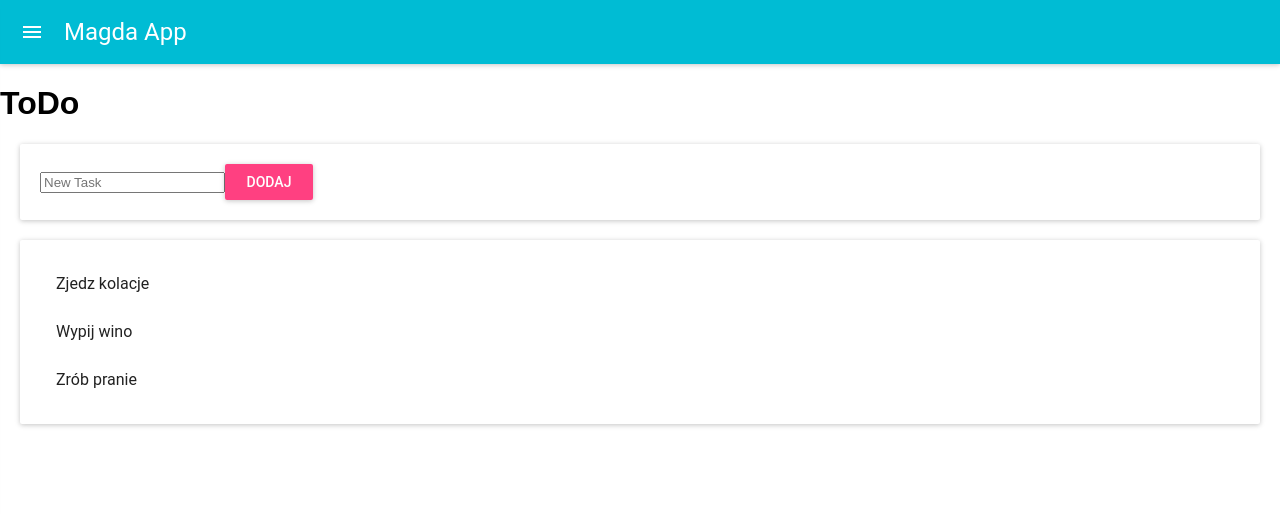
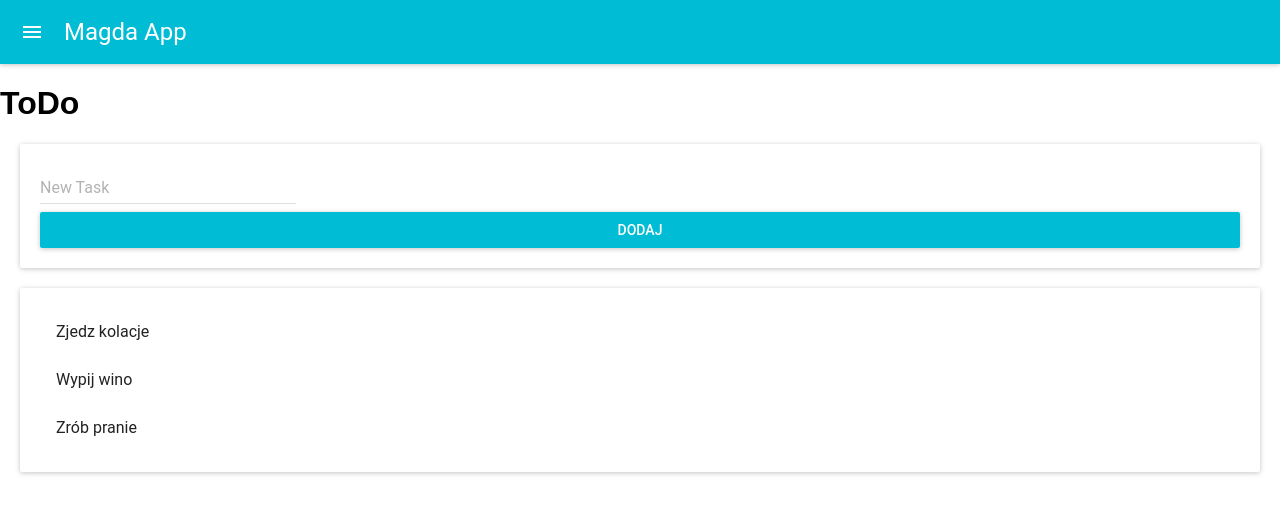
Before and after one commit to mklopotek/appreact, a React (Create React App) app: page /to-do in a window 1280 px wide. Shown: the top 514 px of the page. Built offline with nearby package versions, Linux system fonts and the light colour scheme.

Commit message:
addedNewTaskClickHandler function

```diff
--- a/src/ToDo/Forms.js
+++ b/src/ToDo/Forms.js
@@ -1,20 +1,22 @@
 import React from 'react'
 import PaperRefined from '../components/PaperRefined'
 import RaisedButton from 'material-ui/RaisedButton'
+import TextField from 'material-ui/TextField';
 
 const Forms = (props) => (
     <PaperRefined>
-    <input
-        type={'text'}
-        placeholder={'New Task'}
-        value={props.newTaskText}
-        onChange={props.onNewTaskTextChanged}
-    >
-    </input>
-    <RaisedButton
-        label="Dodaj"
-        secondary={true}
-    ></RaisedButton>
+        <TextField
+            hintText="New Task"
+            type={'text'}
+            value={props.newTaskText}
+            onChange={props.onNewTaskTextChanged}
+        />
+        <RaisedButton
+            label="Dodaj"
+            primary={true}
+            fullWidth={true}
+            onClick={props.onAddNewTaskClickHandler}
+        />
     </PaperRefined>
 )
 
--- a/src/ToDo/ToDo.js
+++ b/src/ToDo/ToDo.js
@@ -17,6 +17,12 @@ class ToDo extends React.Component {
         this.setState({newTaskText: event.target.value})
     }
 
+    onAddNewTaskClickHandler = () => {
+        this.setState({
+            tasks: this.state.tasks.concat({isCompleted: false, text: this.state.newTaskText, key: Date.now()})
+        })
+    }
+
     render(){
         return(
             <div>
@@ -25,6 +31,7 @@ class ToDo extends React.Component {
                 <Forms
                     newTaskText={this.state.newTaskText}
                     onNewTaskTextChanged={this.onNewTaskTextChanged}
+                    onAddNewTaskClickHandler={this.onAddNewTaskClickHandler}
                 />
 
                 <List
```
